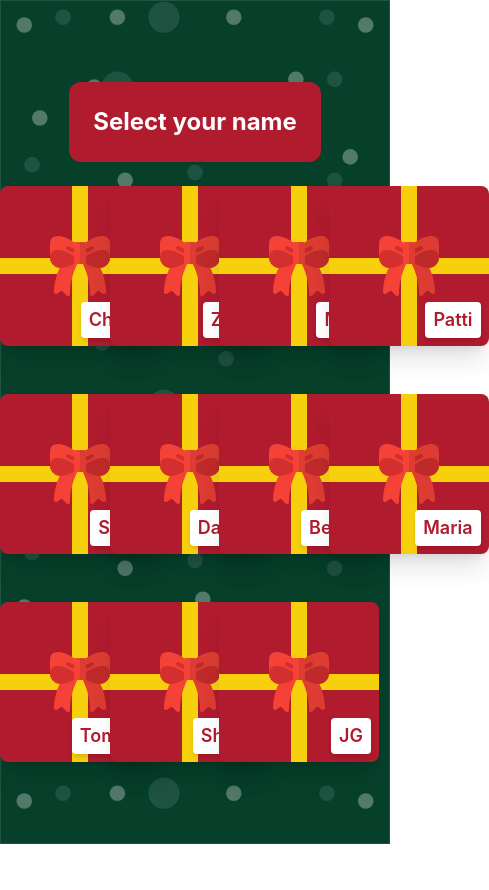
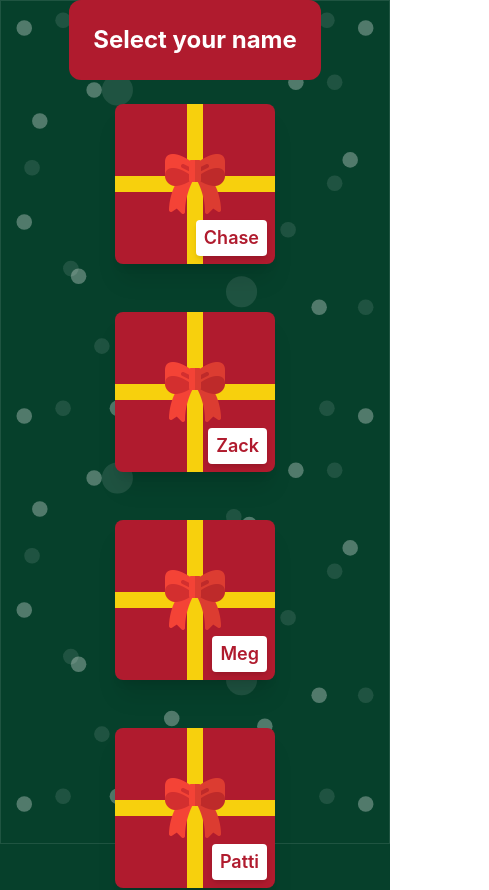
Before and after one commit to chasejenkins303/secret_santa_web, a React (Create React App) app: page /#/main in a window 390 px wide. Shown: the top 890 px of the page, 489 px wide, since content can reach past the window. Before the commit the page ends 844 px from the top, so only its background shows below. Built offline with nearby package versions, Linux system fonts and the light colour scheme.

Commit message:
mobile updates

```diff
--- a/src/components/GiftBox.tsx
+++ b/src/components/GiftBox.tsx
@@ -6,11 +6,6 @@
             target="_blank" // Opens the file in a new tab
             rel="noopener noreferrer"
         >
-
-
-
-
-
             <div
             className="relative w-40 h-40 bg-red rounded-lg cursor-pointer shadow-xl transition-transform transform hover:scale-105 group"
             >
--- a/src/pages/Main.tsx
+++ b/src/pages/Main.tsx
@@ -18,7 +18,7 @@
     return (
         <div className="flex flex-col items-center justify-center min-h-screen bg-green z-5">
           <h1 className="text-2xl text-white font-bold mb-6 z-10 bg-red p-6 rounded-xl">Select your name</h1>
-          <div className="grid grid-cols-4 gap-12">
+          <div className="grid grid-cols-1 md:grid-cols-3 lg:grid-cols-4 gap-12">
             {files.map((file) => (
                <GiftBox text={file} key={file}/>
             ))}
```
